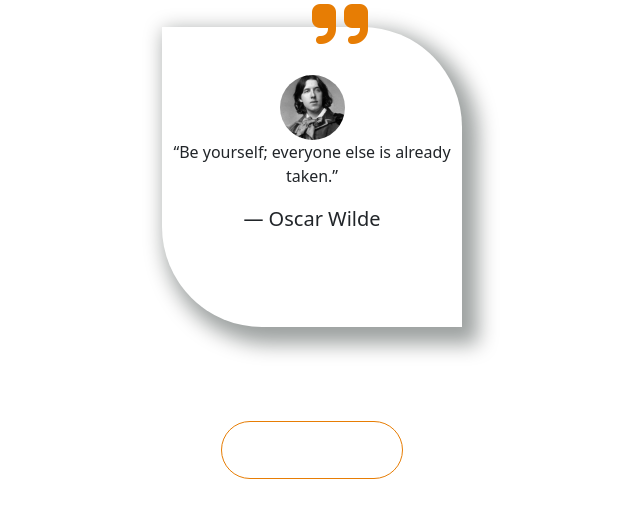
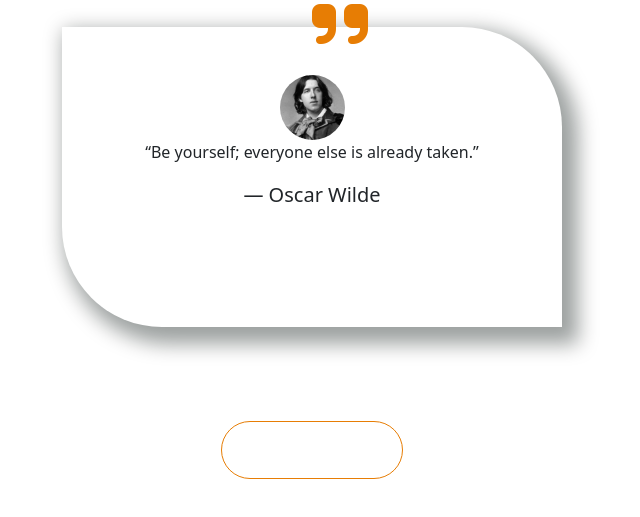
Before and after one commit to alaaadel122/Quote-JS, a plain HTML site: page index.html in a window 1280 px wide. Shown: the part 205-722 px from the top of the page, without its empty margins (328-968 px from the left). Drawn offline with nearby package versions, Linux system fonts and the light colour scheme.

Commit message:
Update media.css

```diff
--- a/css/media.css
+++ b/css/media.css
@@ -7,7 +7,10 @@ max-width:350px}
 
 /* md */
 @media (min-width: 768px) {
-
+   .main-qoute {
+min-width:500px;
+max-width:700px}
+}
 }
 
 /* lg */
```
